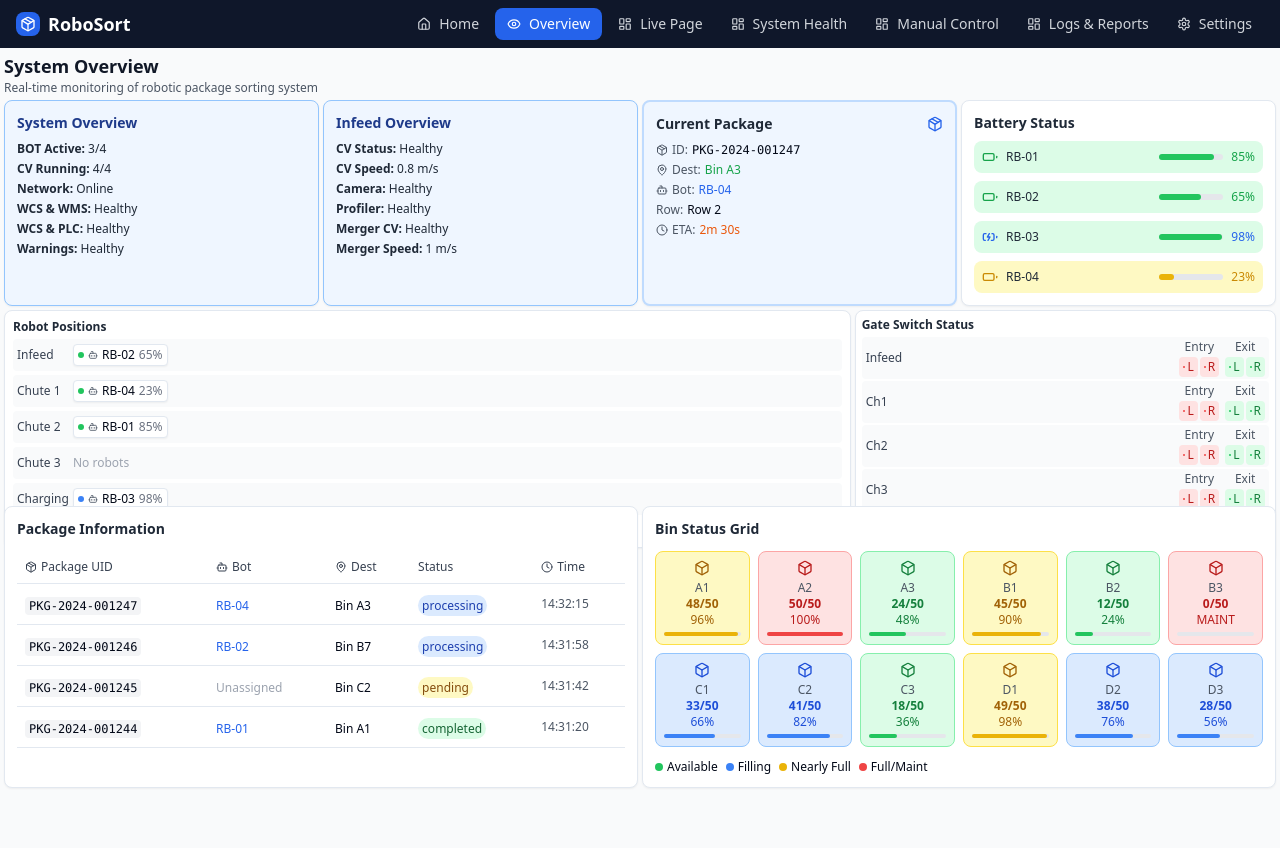
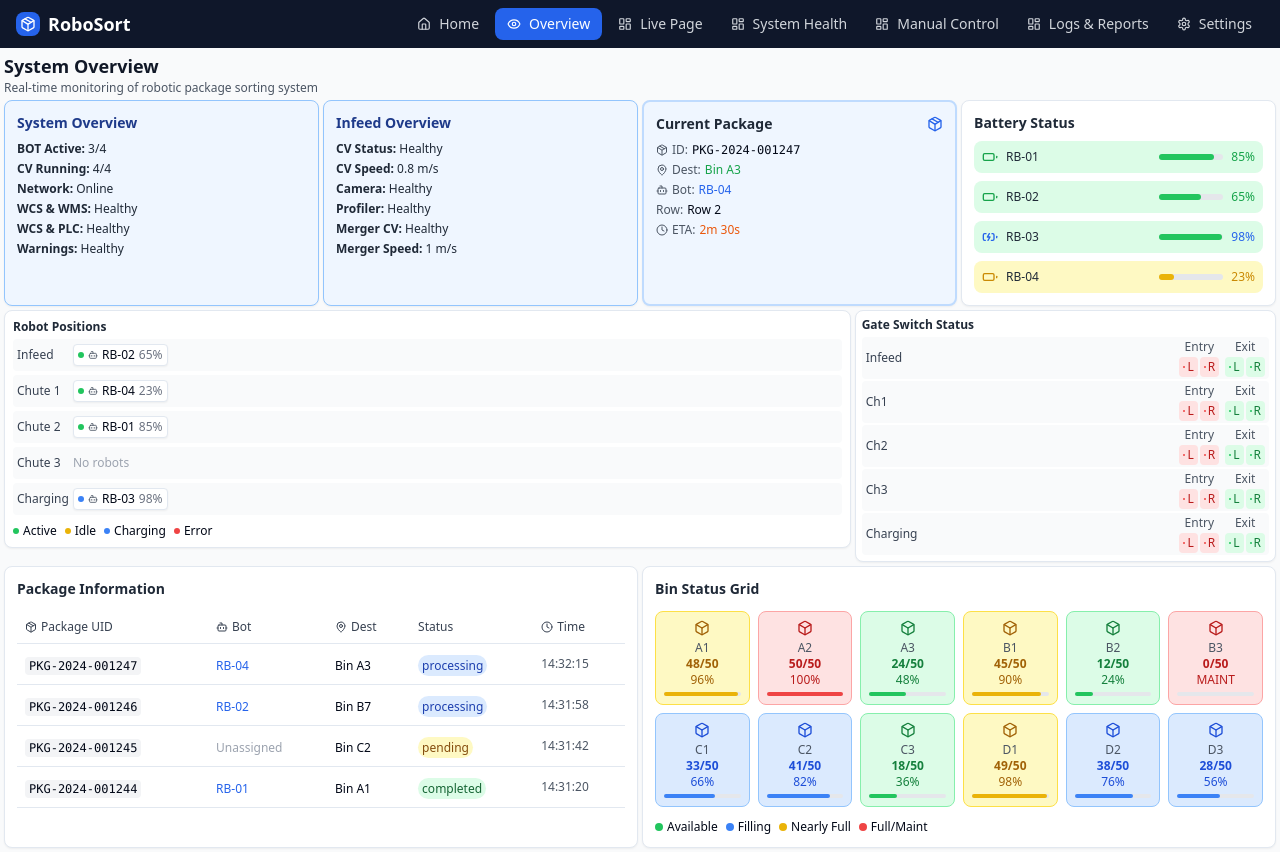
Before and after one commit to Suraj-Vaidyanathan/sapien-sort, a React (Vite) app: page /overview in a window 1280 px wide. Built offline with nearby package versions, Linux system fonts and the light colour scheme.

Commit message:
Fix: Resolve card overlapping on overview page
Adjusted layout and card sizes on the Overview page to prevent overlapping.

```diff
--- a/src/components/SwitchStatusCard.tsx
+++ b/src/components/SwitchStatusCard.tsx
@@ -30,9 +30,9 @@ const SwitchStatusCard: React.FC<SwitchStatusCardProps> = ({ totalRows, switches
   );
 
   return (
-    <Card className="p-1.5 h-full">
+    <Card className="p-1.5">
       <h3 className="text-xs font-semibold text-gray-800 mb-1">Gate Switch Status</h3>
-      <div className="space-y-0.5 overflow-y-auto" style={{ maxHeight: 'calc(100% - 24px)' }}>
+      <div className="space-y-0.5">
         {Array.from({ length: totalRows }, (_, rowIndex) => {
           const rowSwitches = switches[rowIndex] || { entry: [], exit: [] };
           const entryStatus = rowSwitches.entry.length > 0 ? rowSwitches.entry[0].status : false;
--- a/src/pages/Overview.tsx
+++ b/src/pages/Overview.tsx
@@ -95,7 +95,7 @@ const Overview = () => {
         </div>
 
         {/* Middle row - Robot Visualization and Switch Status */}
-        <div className="grid grid-cols-1 xl:grid-cols-3 gap-1 mb-1 h-48">
+        <div className="grid grid-cols-1 xl:grid-cols-3 gap-1 mb-1">
           <div className="xl:col-span-2">
             <RobotVisualization robots={robots} totalRows={TOTAL_ROWS} />
           </div>
```
